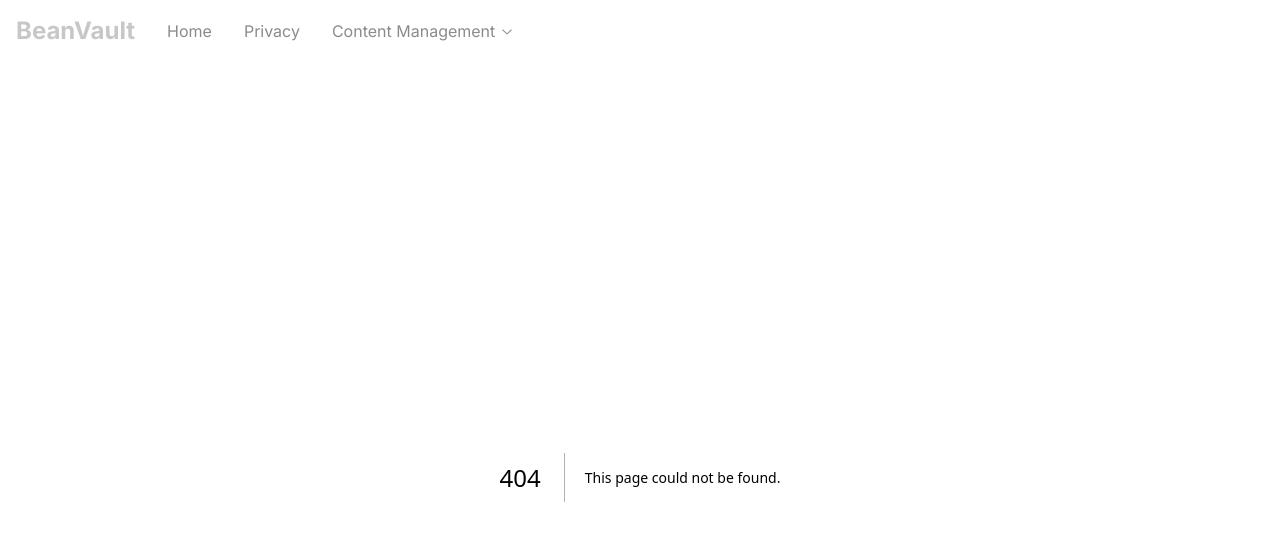
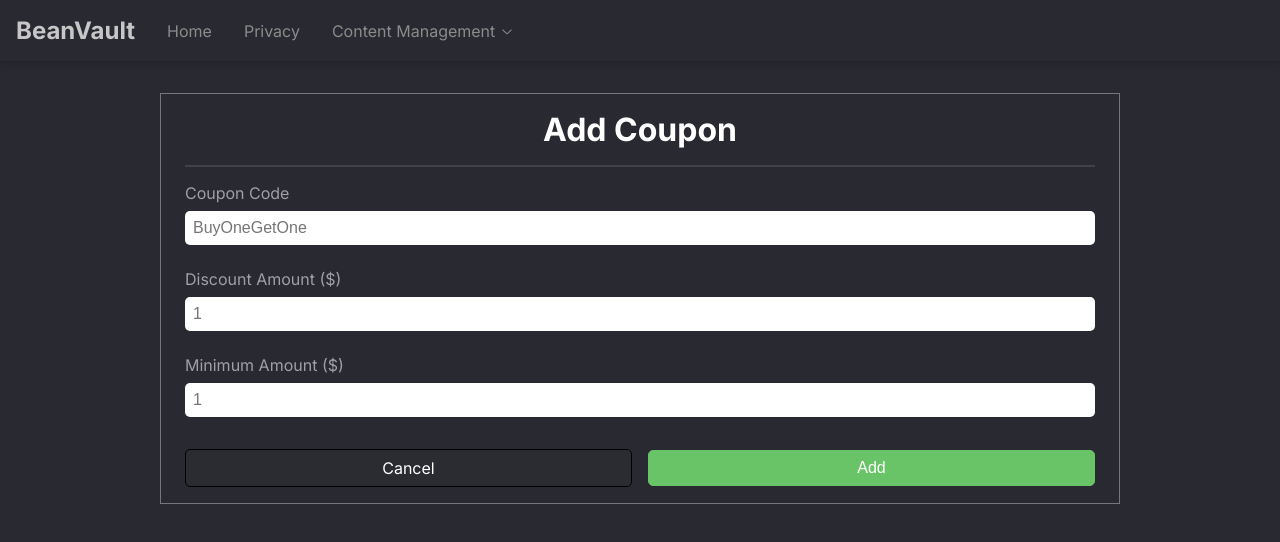
Before and after one commit to StevanFreeborn/BeanVault, a Next.js app in the folder src/BeanVault.Client/: page /coupons/add in a window 1280 px wide. Before the commit this address had no page. Shown: the top 542 px of the page. Built offline with nearby package versions, Linux system fonts and the light colour scheme.

Commit message:
feat: create add coupon page

```diff
--- a/src/BeanVault.Client/src/app/coupons/Page.module.css
+++ b/src/BeanVault.Client/src/app/coupons/Page.module.css
@@ -71,7 +71,7 @@
   background-color: #c94c4c;
 }
 
-.addCouponButton {
+.addCouponLink {
   display: flex;
   align-items: center;
   gap: 0.25rem;
@@ -83,6 +83,6 @@
   cursor: pointer;
 }
 
-.addCouponButton:hover {
+.addCouponLink:hover {
   background-color: #2a2d34;
 }
--- /dev/null
+++ b/src/BeanVault.Client/src/app/coupons/add/Page.module.css
@@ -0,0 +1,83 @@
+.container {
+  display: flex;
+  flex-direction: column;
+  align-items: center;
+  width: 100%;
+  max-width: 960px;
+  border: 1px solid #77767e;
+  padding: 1rem 0;
+}
+
+
+.formHeader {
+  color: #ffffff;
+}
+
+.separator {
+  width: 95%;
+  margin: 1rem 0;
+  border: 1px solid #404149;
+}
+
+.addCouponForm {
+  display: flex;
+  flex-direction: column;
+  gap: 1rem;
+  width: 95%;
+}
+
+.formGroup {
+  display: flex;
+  flex-direction: column;
+  gap: 0.5rem;
+}
+
+.formLabel {
+  color: #a19fa5;
+}
+
+.formControl {
+  padding: 0.5rem;
+  border-radius: 5px;
+  font-size: 16px;
+  border: none;
+}
+
+.actionContainer {
+  display: flex;
+  gap: 1rem;
+  justify-content: space-between;
+  align-items: center;
+  margin-top: 0.5rem;
+}
+
+.cancelButton {
+  background-color: #2a2c32;
+  color: #ffffff;
+  border: 1px solid black;
+  width: 100%;
+  padding: 0.5rem;
+  text-align: center;
+  border-radius: 5px;
+}
+
+.cancelButton:hover {
+  background-color: #24252a;
+}
+
+.addButton {
+  background-color: #68c467;
+  color: #ffffff;
+  width: 100%;
+  padding: 0.5rem;
+  text-align: center;
+  border-radius: 5px;
+  border: 1px solid #68c467;
+  font-size: 1rem;
+  cursor: pointer;
+}
+
+.addButton:hover {
+  background-color: #5eb15d;
+  border-color: #5eb15d;
+}
--- /dev/null
+++ b/src/BeanVault.Client/src/app/coupons/add/page.tsx
@@ -0,0 +1,62 @@
+import Link from 'next/link.js';
+import styles from './Page.module.css';
+
+export default function AddCouponPage() {
+  return (
+    <div className={styles.container}>
+      <h1 className={styles.formHeader}>Add Coupon</h1>
+      <hr className={styles.separator} />
+      <form className={styles.addCouponForm}>
+        <div className={styles.formGroup}>
+          <label className={styles.formLabel} htmlFor="couponCode">
+            Coupon Code
+          </label>
+          <input
+            placeholder="BuyOneGetOne"
+            id="couponCode"
+            name="couponCode"
+            className={styles.formControl}
+            type="text"
+          />
+          <span className={styles.error}></span>
+        </div>
+        <div className={styles.formGroup}>
+          <label className={styles.formLabel} htmlFor="discountAmount">
+            Discount Amount ($)
+          </label>
+          <input
+            placeholder="1"
+            id="discountAmount"
+            name="discountAmount"
+            className={styles.formControl}
+            type="number"
+            min="1"
+          />
+          <span className={styles.error}></span>
+        </div>
+        <div className={styles.formGroup}>
+          <label className={styles.formLabel} htmlFor="minAmount">
+            Minimum Amount ($)
+          </label>
+          <input
+            placeholder="1"
+            id="minAmount"
+            name="minAmount"
+            className={styles.formControl}
+            type="number"
+            min="1"
+          />
+          <span className={styles.error}></span>
+        </div>
+        <div className={styles.actionContainer}>
+          <Link className={styles.cancelButton} href="coupons">
+            Cancel
+          </Link>
+          <button className={styles.addButton} title="Add Coupon" type="submit">
+            Add
+          </button>
+        </div>
+      </form>
+    </div>
+  );
+}
--- a/src/BeanVault.Client/src/app/globals.css
+++ b/src/BeanVault.Client/src/app/globals.css
@@ -25,4 +25,5 @@ a {
   flex-direction: column;
   align-items: center;
   flex: 1;
+  padding: 1rem;
 }
--- a/src/BeanVault.Client/src/components/Navbar.module.css
+++ b/src/BeanVault.Client/src/components/Navbar.module.css
@@ -3,6 +3,7 @@
   align-items: center;
   gap: 1rem;
   padding: 1rem;
+  box-shadow: 0px 2px 8px 0px rgba(0, 0, 0, 0.2);
 }
 
 .navbarBrand {
```
Also changed, not shown: src/BeanVault.Client/src/app/coupons/page.tsx (+5 -4 lines).
